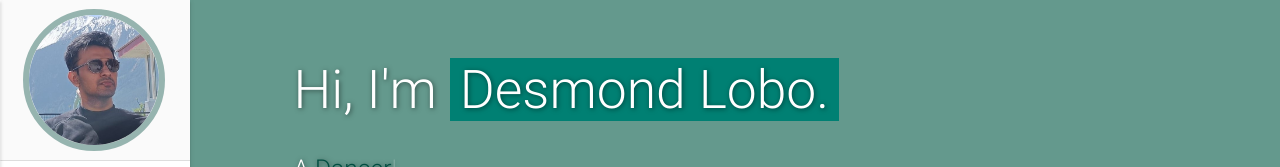
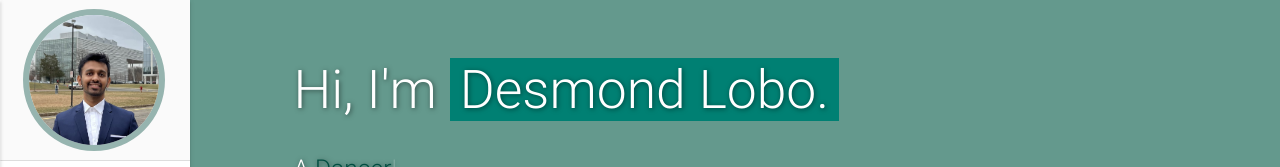
Before and after one commit to desmondlb/Portfolio, a plain HTML site: page index.html in a window 1280 px wide. Shown: the top 167 px of the page. Drawn offline with nearby package versions, Linux system fonts and the light colour scheme.

Commit message:
Updated picture

```diff
--- a/index.html
+++ b/index.html
@@ -80,7 +80,7 @@
       <li class="logo">
         <a id="logo-container" aria-label="Navigate to the beginning of the page" href="#intro"
           class="brand-logo grey-blue-text">
-          <img src="assets/img/passport-new.jpg" class="circle img-responsive profile-pic" alt="avatar">
+          <img src="assets/img/passport-new.jpeg" class="circle img-responsive profile-pic" alt="avatar">
         </a>
       </li>
 
```
Also changed, not shown: assets/img/passport-new-1.jpg (renamed from assets/img/passport-new.jpg), assets/img/passport-new.jpeg (added).
